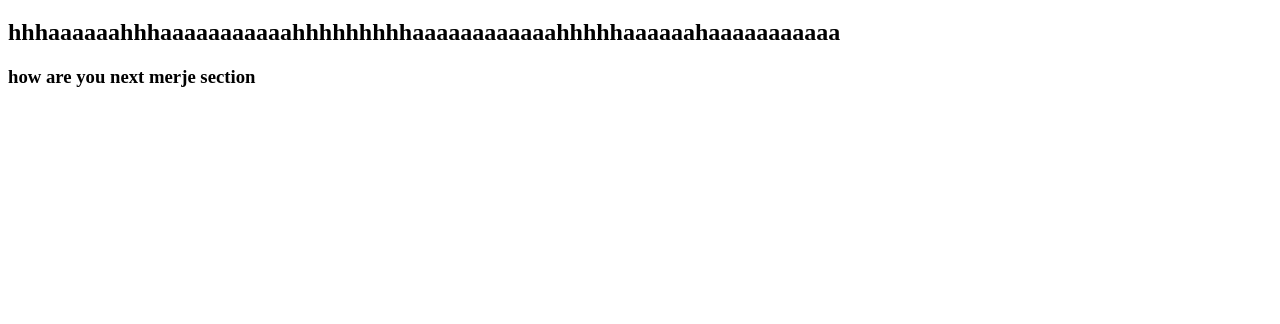
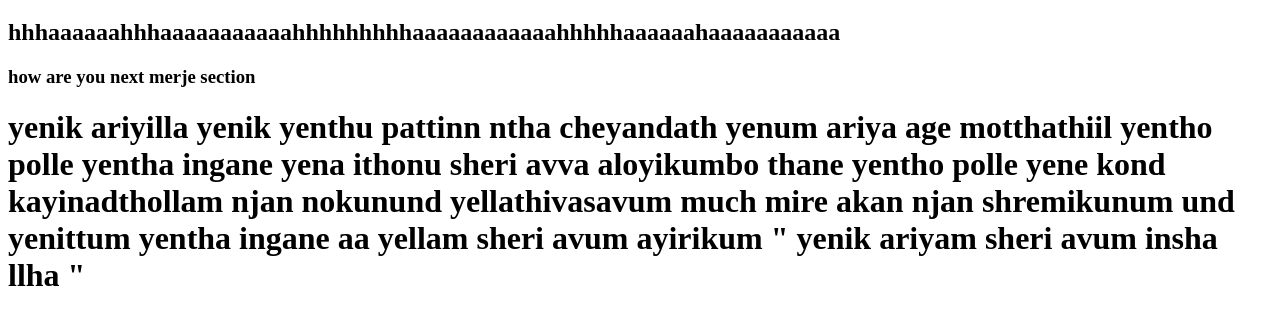
Before and after one commit to muhammedsahalmp/gitstudy, a plain HTML site: page index2.html in a window 1280 px wide. Shown: the part 100-424 px from the top of the page. Drawn offline with Linux system fonts and the light colour scheme.

Commit message:
abdated parograph

```diff
--- a/index2.html
+++ b/index2.html
@@ -11,6 +11,7 @@
     <h5>helo i am git studying student this is second file</h5>
     <h2>hhhaaaaaahhhaaaaaaaaaaahhhhhhhhhaaaaaaaaaaaahhhhhaaaaaahaaaaaaaaaaa</h2>
     <h3>how are you next merje section </h3>
+    <h1>yenik ariyilla yenik yenthu pattinn ntha cheyandath yenum ariya age motthathiil yentho polle yentha ingane yena ithonu sheri avva aloyikumbo thane yentho polle yene kond kayinadthollam njan nokunund yellathivasavum much mire akan njan shremikunum  und yenittum yentha ingane aa yellam sheri avum ayirikum " yenik ariyam sheri avum insha llha "</h1>
 
 </body>
 </html>
```
